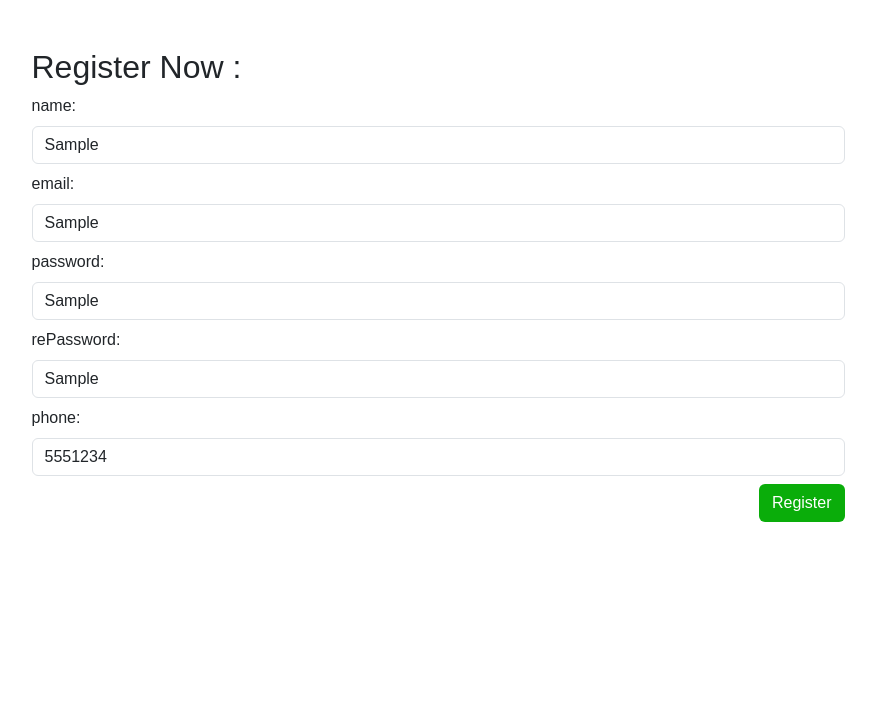
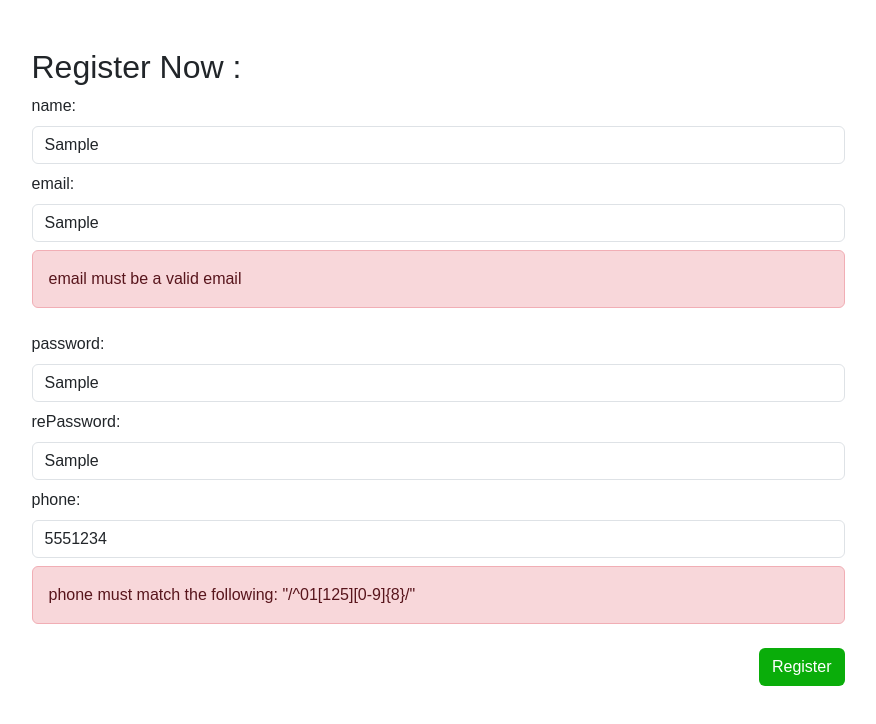
Before and after one commit to MahmoudAlkenzy/e-commerce, a React (Vite) app: page /register in a window 1280 px wide. Both pictures are taken after typing "Sample", "Sample", "Sample", "Sample", "5551234" into the empty fields and a click on the button "Register". Shown: the top 724 px of the page, without its empty margins (202-1078 px from the left). Built offline with nearby package versions, Linux system fonts and the light colour scheme; a web font is replaced by a local one.

Commit message:
add validation using yup

```diff
--- a/src/components/signup/Signup.jsx
+++ b/src/components/signup/Signup.jsx
@@ -1,8 +1,17 @@
 import { useFormik } from 'formik';
 import React from 'react';
 import { Container, Row } from 'react-bootstrap';
-import Yup from 'yup';
-
+import * as yup from 'yup';
+const signupSchema = yup.object({
+    name: yup.string().required('name must be req').min(3).max(12),
+    email: yup.string().email(),
+    password: yup.string().required('password must be req').min(6).max(6),
+    rePassword: yup.string().required('must be req').min(6).max(6),
+    phone: yup
+        .string()
+        .required('phone must be req')
+        .matches(/^01[125][0-9]{8}/),
+});
 function SignUp() {
     const userData = {
         name: '',
@@ -12,13 +21,15 @@ function SignUp() {
         phone: '',
     };
     function submitHandler(values) {
-        console.log('submiting...0, ', values);
+        // console.log('submiting...0, ', values);
     }
 
-    const { handleSubmit, handleChange, values } = useFormik({
-        initialValues: userData,
-        onSubmit: submitHandler,
-    });
+    const { handleSubmit, handleChange, values, errors, touched, handleBlur } =
+        useFormik({
+            initialValues: userData,
+            onSubmit: submitHandler,
+            validationSchema: signupSchema,
+        });
     return (
         <>
             <Container className="py-5">
@@ -26,48 +37,83 @@ function SignUp() {
                     <h2>Register Now :</h2>
                     <form
                         onSubmit={handleSubmit}
-                        className="d-flex align-items-start flex-column gap-2"
+                        className="d-flex  flex-column gap-2"
                     >
                         <label htmlFor="name">name:</label>
                         <input
                             value={values.name}
                             onChange={handleChange}
+                            onBlur={handleBlur}
                             id="name"
                             type="text"
                             className="form-control"
                         />
+                        {errors.name && touched.name && (
+                            <div className="alert-danger alert">
+                                {errors.name}
+                            </div>
+                        )}
+
                         <label htmlFor="email">email:</label>
                         <input
                             value={values.email}
                             onChange={handleChange}
+                            onBlur={handleBlur}
                             id="email"
                             type="text"
                             className="form-control"
                         />
+                        {errors.email && touched.email && (
+                            <div className="alert-danger alert">
+                                {errors.email}
+                            </div>
+                        )}
+
                         <label htmlFor="password">password:</label>
                         <input
                             value={values.password}
                             onChange={handleChange}
+                            onBlur={handleBlur}
                             id="password"
                             type="text"
                             className="form-control"
                         />
+                        {errors.password && touched.password && (
+                            <div className="alert-danger alert">
+                                {errors.password}
+                            </div>
+                        )}
+
                         <label htmlFor="rePassword">rePassword:</label>
                         <input
                             value={values.rePassword}
                             onChange={handleChange}
+                            onBlur={handleBlur}
                             id="rePassword"
                             type="text"
                             className="form-control"
                         />
+                        {errors.rePassword && touched.rePassword && (
+                            <div className="alert-danger alert">
+                                {errors.rePassword}
+                            </div>
+                        )}
+
                         <label htmlFor="phone">phone:</label>
                         <input
                             id="phone"
                             type="tel"
                             value={values.phone}
                             onChange={handleChange}
+                            onBlur={handleBlur}
                             className="form-control"
                         />
+                        {errors.phone && touched.phone && (
+                            <div className="alert-danger alert">
+                                {errors.phone}
+                            </div>
+                        )}
+
                         <button
                             type="submit"
                             className="btn align-self-end bg-main text-white"
```
